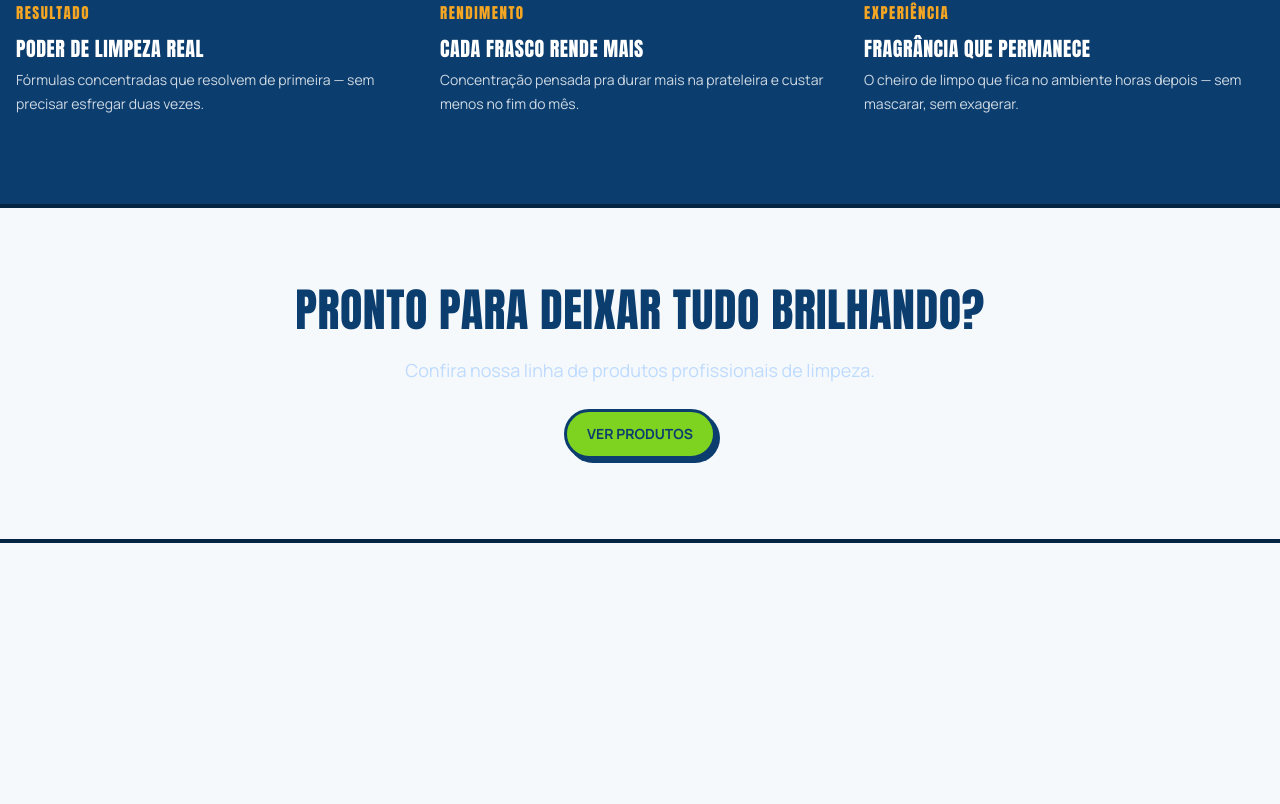
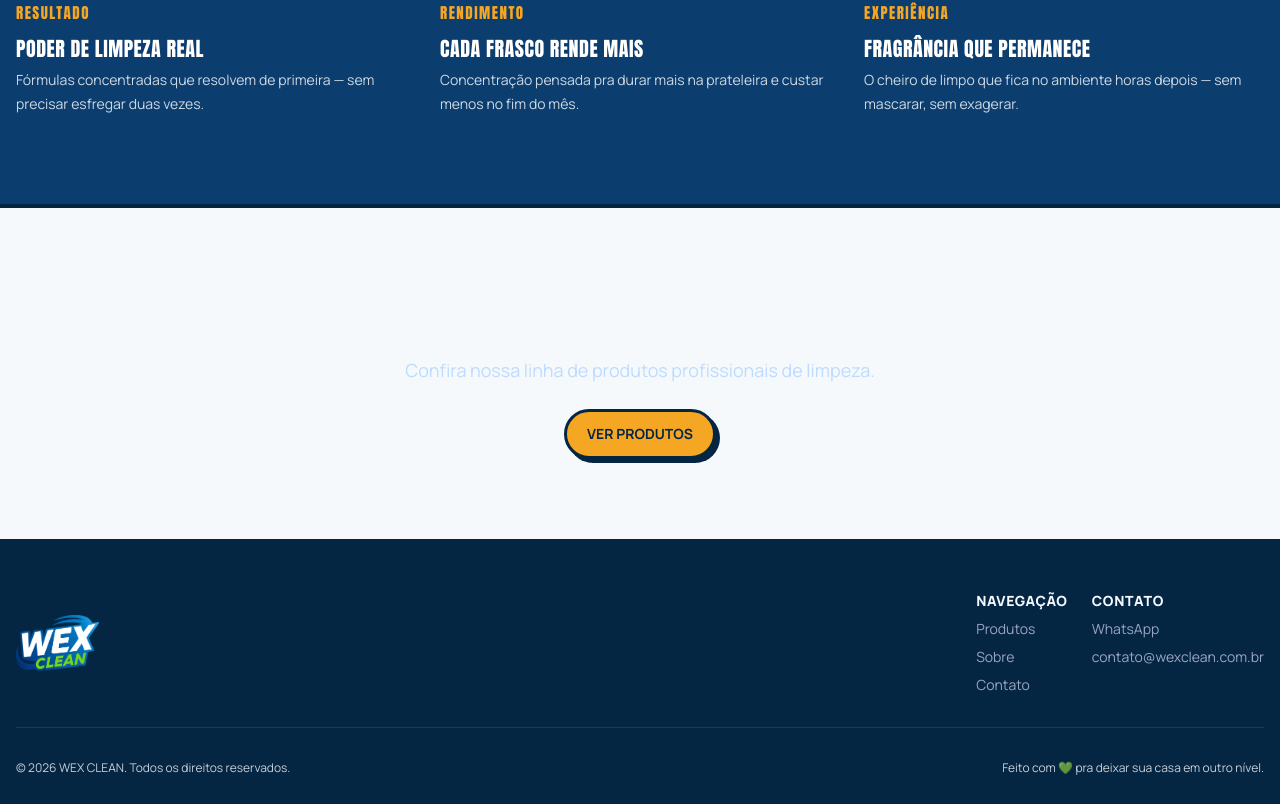
Before and after one commit to gabrielgua/wexclean-landing, a Vue app: page / in a window 1280 px wide. Shown: the part 2081-2885 px from the top of the page. Before the commit the page ends 2624 px from the top, so only its background shows below. Built offline with nearby package versions, Linux system fonts and the light colour scheme.

Commit message:
feat: add Footer component

```diff
--- a/src/App.vue
+++ b/src/App.vue
@@ -2,6 +2,7 @@
 import Benefits from './components/Benefits.vue';
 import CallToAction from './components/CallToAction.vue';
 import Categories from './components/Categories.vue';
+import Footer from './components/Footer.vue';
 import Header from './components/Header.vue';
 import Hero from './components/Hero.vue';
 import Marquee from './components/Marquee.vue';
@@ -15,4 +16,5 @@ import Marquee from './components/Marquee.vue';
   <Categories />
   <Benefits />
   <CallToAction />
+  <Footer />
 </template>
--- a/src/components/CallToAction.vue
+++ b/src/components/CallToAction.vue
@@ -5,12 +5,15 @@ import Section from './Section.vue';
 </script>
 
 <template>
-  <Section class="border-y-4 border-navy-deep" bg-color="section-gradient" text-color="text-navy" centered
+  <Section class="border-y-4 border-navy-deep" bg-color="section-gradient" text-color="text-cream" centered
     description-text-color="text-blue-200">
     <template #title>Pronto para deixar tudo brilhando?</template>
     <template #description>Confira nossa linha de produtos profissionais de limpeza.</template>
     <template #content>
-      <Button>Ver produtos</Button>
+      <Button bg-color="bg-gold" text-color="text-navy-deep" shadow-color="shadow-navy-deep"
+        border-color="border-navy-deep">
+        Ver produtos
+      </Button>
     </template>
   </Section>
 </template>
--- /dev/null
+++ b/src/components/Footer.vue
@@ -0,0 +1,37 @@
+<script setup lang="ts">
+import Container from './Container.vue';
+import Logo from './Logo.vue';
+
+</script>
+
+<template>
+  <footer class="bg-navy-deep pt-12 pb-7">
+    <Container>
+      <div class="flex flex-wrap items-center justify-between gap-6 mb-8 pb-8 border-b border-b-navy">
+        <Logo />
+        <div class="flex flex-wrap gap-6">
+          <div class="space-y-2 flex flex-col">
+            <h4 class="text-sm uppercase tracking-wider text-cream font-['Manrope',sans-serif] font-extrabold">
+              Navegação
+            </h4>
+            <a class="text-sm text-[#9AA5C2]! hover:text-gold!" href="#produtos">Produtos</a>
+            <a class="text-sm text-[#9AA5C2]! hover:text-gold!" href="#sobre">Sobre</a>
+            <a class="text-sm text-[#9AA5C2]! hover:text-gold!" href="#contato">Contato</a>
+          </div>
+          <div class="space-y-2 flex flex-col">
+            <h4 class="text-sm uppercase tracking-wider text-cream font-['Manrope',sans-serif] font-extrabold">
+              Contato
+            </h4>
+            <a class="text-sm text-[#9AA5C2]! hover:text-gold!" target="_blank" rel="noopener">WhatsApp</a>
+            <a class="text-sm text-[#9AA5C2]! hover:text-gold!">contato@wexclean.com.br</a>
+          </div>
+        </div>
+      </div>
+      <div class="flex flex-wrap justify-between gap-6 text-xs text-cream/80">
+        <span>© 2026 WEX CLEAN. Todos os direitos reservados.</span>
+        <span>Feito com 💚 pra deixar sua casa em outro nível.</span>
+      </div>
+    </Container>
+  </footer>
+
+</template>
```
